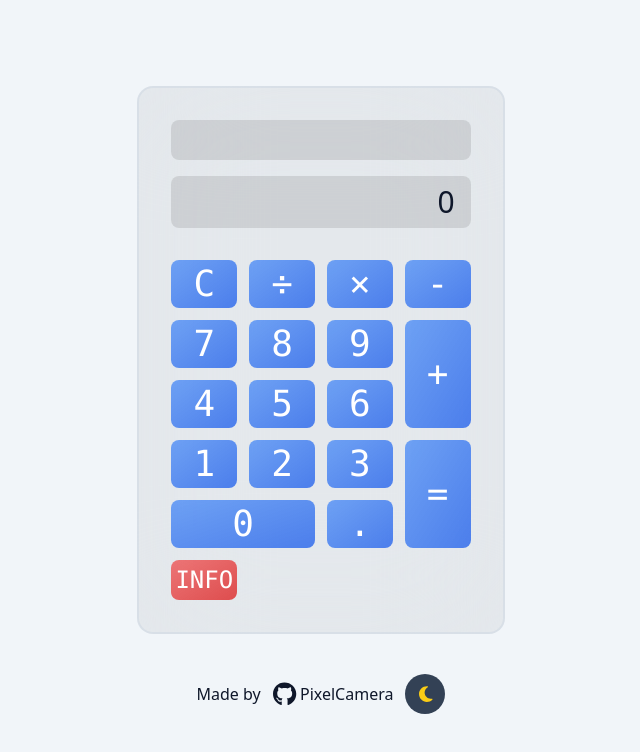
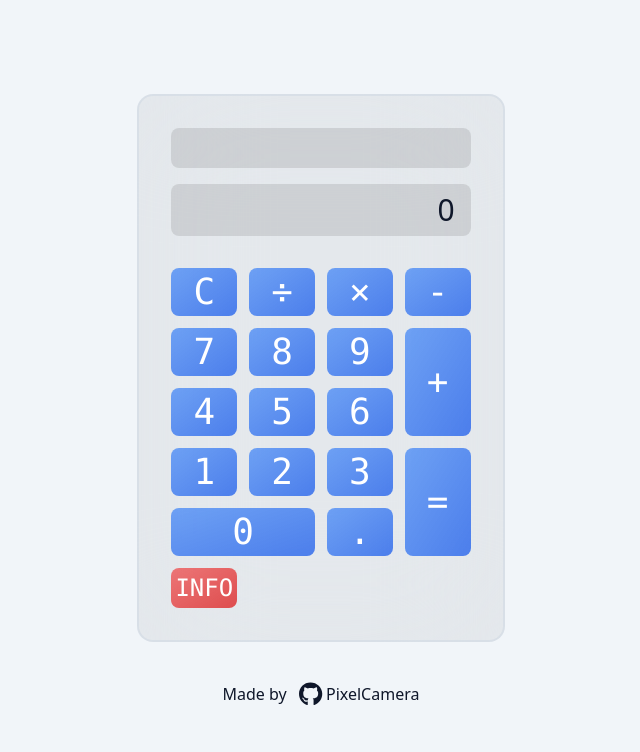
Before and after one commit to PixelCamera/calculator, a Vue app: page / in a window 1280 px wide. Shown: the top 752 px of the page, without its empty margins (319-959 px from the left). Built offline with nearby package versions, Linux system fonts and the light colour scheme; the HTML template or start-up script is replaced by a standard one.

Commit message:
refactor: Remove dark mode toggle button from App.vue

```diff
--- a/src/App.vue
+++ b/src/App.vue
@@ -1,27 +1,18 @@
 <script setup>
 import ResponsiveGlowBackground from '@/components/ResponsiveGlowBackground.vue';
 import Calculator from '@/components/Calculator.vue';
-import { useDarkMode } from '@/composables/useDarkMode.js';
-
-const { isDarkMode, toggleDarkMode } = useDarkMode();
 </script>
 
 <template>
   <div class="global-text global-animate global-flex global-bg min-h-screen select-none flex-col gap-10">
     <responsive-glow-background />
-    <calculator class="global-text z-10" />
+    <calculator class="z-10" />
     <div class="global-flex z-10 gap-3">
       <span>Made by</span>
       <a href="https://github.com/PixelCamera/calculator" target="_blank" class="global-flex gap-1 hover:text-red-600">
         <font-awesome-icon :icon="['fab', 'github']" class="text-2xl" />
         <span>PixelCamera</span>
       </a>
-      <button
-        @click="toggleDarkMode"
-        class="global-animate global-flex h-10 w-10 rounded-full bg-slate-700 text-yellow-400 dark:bg-yellow-400 dark:text-slate-700"
-      >
-        <font-awesome-icon :icon="isDarkMode ? 'sun' : 'moon'" class="text-lg" />
-      </button>
     </div>
   </div>
 </template>
```
